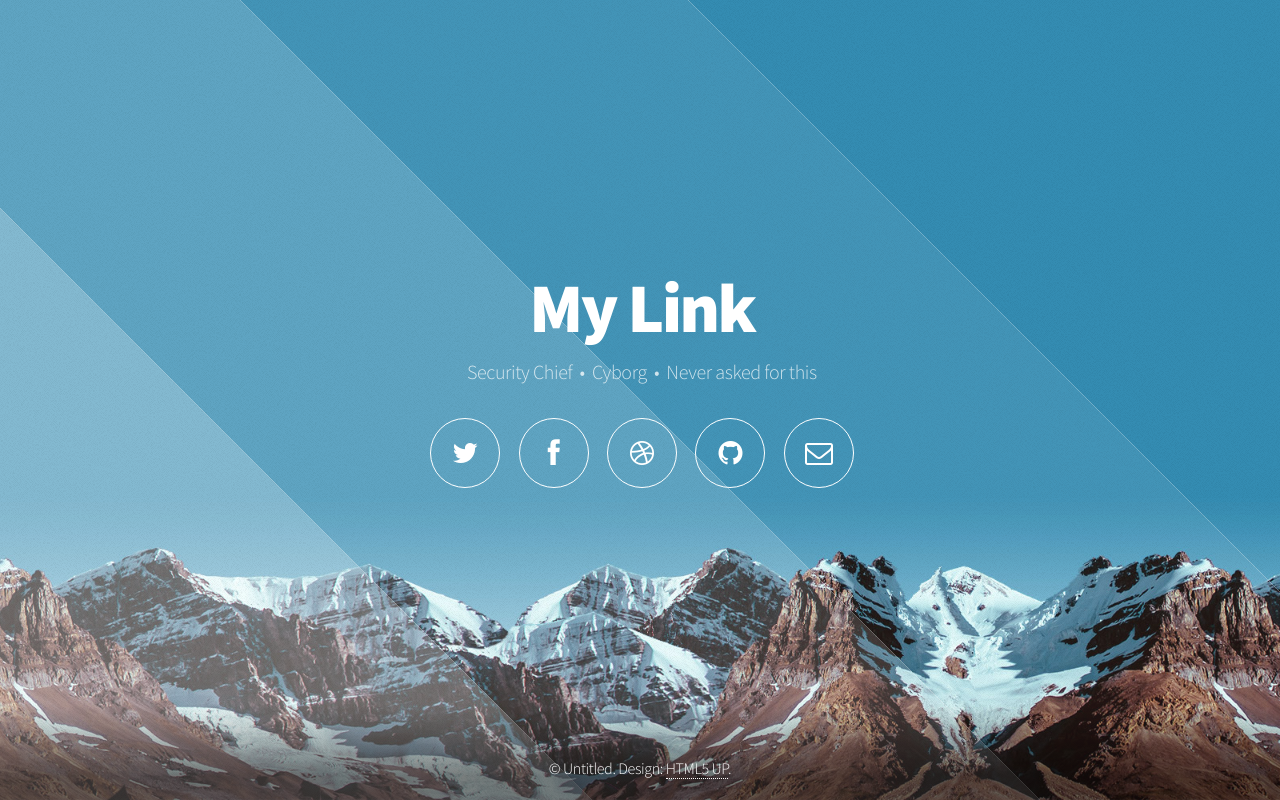
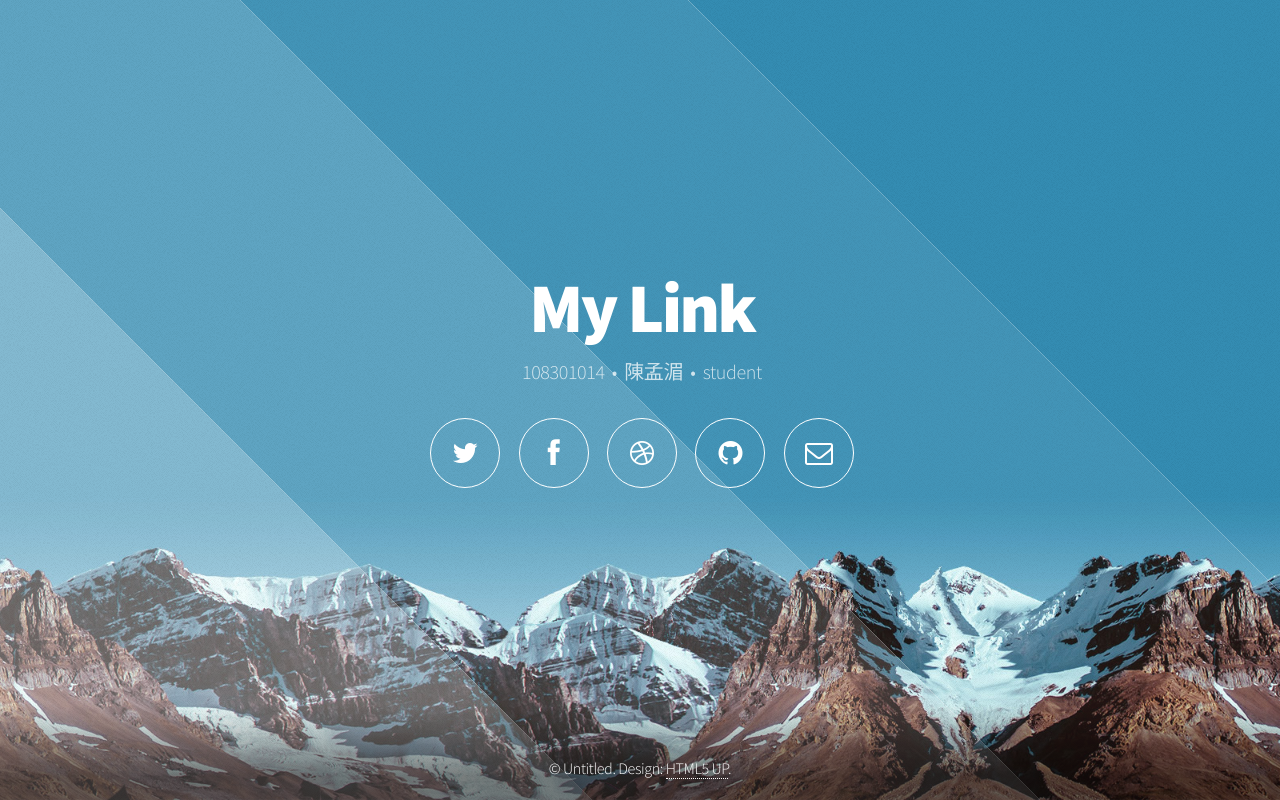
Before and after one commit to 108301014mavis/aerial, a plain HTML site: page index.html in a window 1280 px wide. Drawn offline with Linux system fonts and the light colour scheme.

Commit message:
index簡介改變

```diff
--- a/index.html
+++ b/index.html
@@ -31,7 +31,7 @@
 				<!-- Header -->
 					<header id="header">
 						<a href="https://108301014mavis.github.io/aerial/intro"><h1>My Link</h1></a>
-						<p>Security Chief &nbsp;&bull;&nbsp; Cyborg &nbsp;&bull;&nbsp; Never asked for this</p>
+						<p>108301014 &nbsp;&bull;&nbsp; 陳孟湄 &nbsp;&bull;&nbsp; student</p>
 						<nav>
 							<ul>
 								<li><a href="#" class="fa fa-twitter"><span>Twitter</span></a></li>
```
